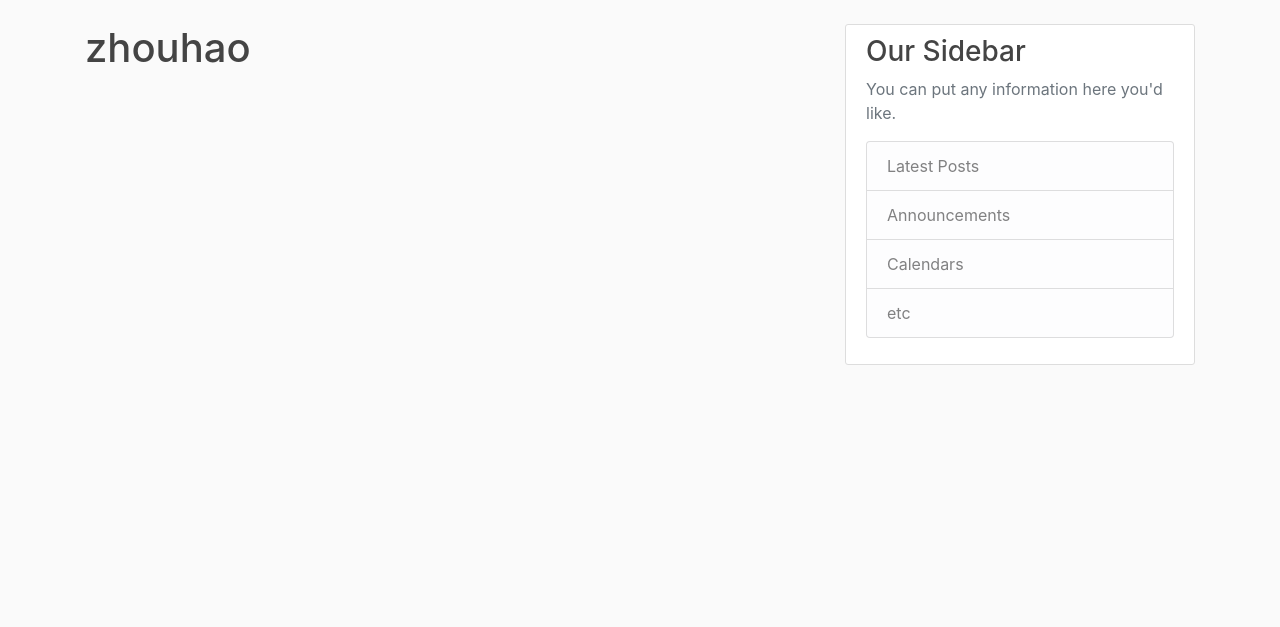
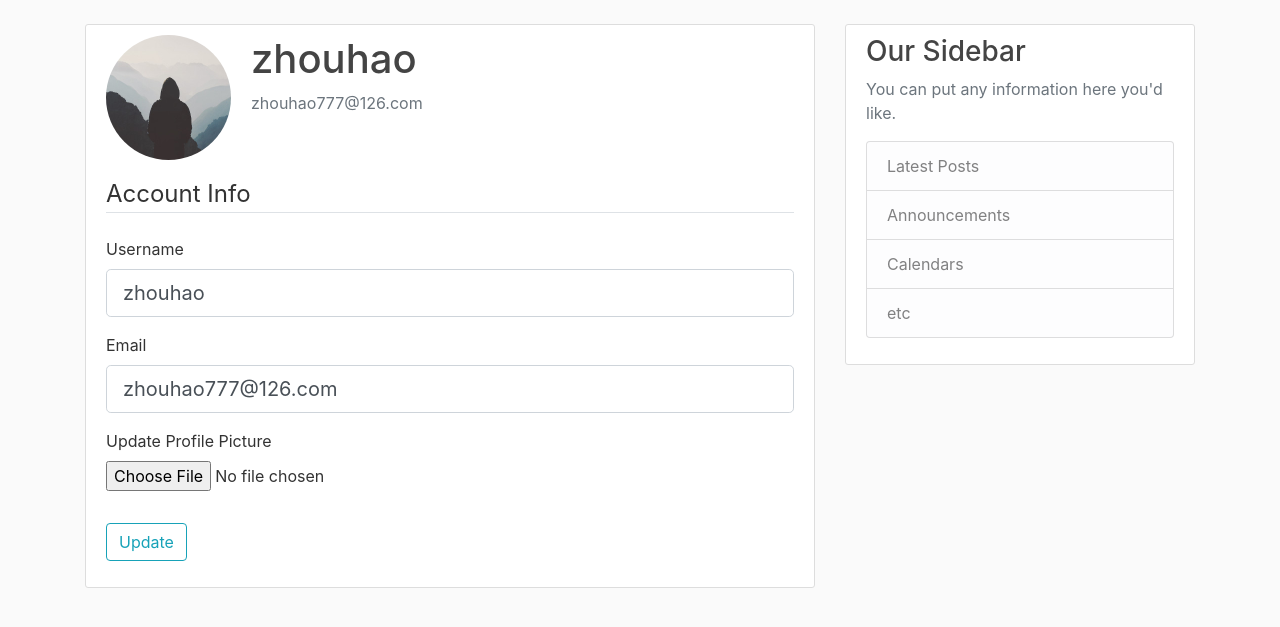
Before and after one commit to zhouhao777/flask_blog_project, a Flask app: page /account in a window 1280 px wide. Shown: the part 56-683 px from the top of the page. Run offline with Flask 2, Linux system fonts and the light colour scheme; a user stored in the database is signed in; some libraries are stand-ins or nearby versions.

Commit message:
update account profile

```diff
--- a/flaskblog/forms.py
+++ b/flaskblog/forms.py
@@ -1,4 +1,6 @@
 from flask_wtf import FlaskForm
+from flask_wtf.file import FileField, FileAllowed
+from flask_login import current_user
 from wtforms import StringField, PasswordField, SubmitField, BooleanField, TextAreaField
 from wtforms.validators import  DataRequired, Length, Email, EqualTo, ValidationError
 from flaskblog.models import User
@@ -20,8 +22,8 @@ class RegistrationForm(FlaskForm):
         if user:
             raise ValidationError('That username is taken. Please choose a different one')
 
-    def validate_email(self, username):
-        user = User.query.filter_by(username=username.data).first()
+    def validate_email(self, email):
+        user = User.query.filter_by(email=email.data).first()
         if user:
             raise ValidationError('That email is taken. Please choose a different one')
 
@@ -33,6 +35,29 @@ class LoginForm(FlaskForm):
     remember = BooleanField('Remember Me')
     submit = SubmitField('Login')
 
+
+class UpdateAccountForm(FlaskForm):
+    username = StringField('Username',
+                           validators=[DataRequired(), Length(min=2, max=20)])
+    email = StringField('Email',
+                        validators=[DataRequired(), Email()])
+    picture = FileField('Update Profile Picture', validators=[FileAllowed(['jpg','png'])])
+    submit = SubmitField('Update')
+
+    def validate_username(self, username):
+        if username.data != current_user.username:
+            user = User.query.filter_by(username=username.data).first()
+            if user:
+                raise ValidationError('That username is taken. Please choose a different one')
+
+    def validate_email(self, email):
+        if email.data != current_user.email:
+            user = User.query.filter_by(email=email.data).first()
+            if user:
+                raise ValidationError('That email is taken. Please choose a different one')
+
+
+
 class PostForm(FlaskForm):
     title = StringField('Title', validators=[DataRequired()])
     content = TextAreaField('Content', validators=[DataRequired()])
--- a/flaskblog/routes.py
+++ b/flaskblog/routes.py
@@ -1,6 +1,9 @@
+import os
+import secrets
+from PIL import Image
 from flask import render_template, flash, redirect, url_for, request, abort
 from flaskblog import app,db, bcrypt
-from flaskblog.forms import RegistrationForm, LoginForm, PostForm
+from flaskblog.forms import RegistrationForm, LoginForm, UpdateAccountForm, PostForm
 from flaskblog.models import User, Post
 from flask_login import login_user, current_user, logout_user, login_required
 
@@ -55,10 +58,39 @@ def logout():
     return redirect(url_for('home'))
 
 
-@app.route("/account")
+def save_picture(form_picture):
+    random_hex = secrets.token_hex(8)
+    _, f_ext = os.path.splitext(form_picture.filename)
+    picture_fn = random_hex + f_ext
+    picture_path = os.path.join(app.root_path, 'static/profile_pics', picture_fn)
+
+    output_size = (125,125)
+    i = Image.open(form_picture)
+    i.thumbnail(output_size)
+    i.save(picture_path)
+
+    return picture_fn
+
+
+@app.route("/account", methods=['GET', 'POST'])
 @login_required
 def account():
-    return render_template('account.html', title='Account')
+    form = UpdateAccountForm()
+    if form.validate_on_submit():
+        if form.picture.data:
+            picture_file = save_picture(form.picture.data)
+            current_user.image_file = picture_file
+        current_user.username = form.username.data
+        current_user.email = form.email.data
+        db.session.commit()
+        flash('Your account has been updated!', 'success')
+        return redirect(url_for('account'))
+    elif request.method == 'GET':
+        form.username.data = current_user.username
+        form.email.data = current_user.email
+    image_file = url_for('static', filename='profile_pics/' + current_user.image_file)
+    return render_template('account.html', title='Account',
+                           image_file=image_file, form=form)
 
 
 @app.route("/post/new", methods=['GET', 'POST'])
--- a/flaskblog/templates/account.html
+++ b/flaskblog/templates/account.html
@@ -1,4 +1,57 @@
 {% extends "layout.html" %}
 {% block content %}
-    <h1>{{ current_user.username }}</h1>
+    <div class="content-section">
+        <div class="media">
+            <img class="rounded-circle account-img" src="{{ image_file }}">
+            <div class="media-body">
+              <h2 class="account-heading">{{ current_user.username }}</h2>
+              <p class="text-secondary">{{ current_user.email }}</p>
+            </div>
+        </div>
+
+    <form method="POST" action="" enctype="multipart/form-data">
+        {{ form.hidden_tag() }}
+        <fieldset class="form-group">
+            <legend class="border-bottom mb-4">Account Info</legend>
+            <div class="form-group">
+                {{ form.username.label(class="form-control-label") }}
+                {% if form.username.errors %}
+                    {{ form.username(class="form-control form-control-lg is-invalid") }}
+                    <div class="invalid-feedback">
+                        {% for error in form.username.errors %}
+                            <span>{{ error }}</span>
+                        {% endfor %}
+                    </div>
+                {% else %}
+                    {{ form.username(class="form-control form-control-lg") }}
+                {% endif %}
+            </div>
+            <div class="form-group">
+                {{ form.email.label(class="form-control-label") }}
+                {% if form.email.errors %}
+                    {{ form.email(class="form-control form-control-lg is-invalid") }}
+                    <div class="invalid-feedback">
+                        {% for error in form.email.errors %}
+                            <span>{{ error }}</span>
+                        {% endfor %}
+                    </div>
+                {% else %}
+                    {{ form.email(class="form-control form-control-lg") }}
+                {% endif %}
+            </div>
+            <div class="form-group">
+                {{ form.picture.label() }}
+                {{ form.picture(class="form-control-file") }}
+                {% if form.picture.errors %}
+                    {% for error in form.picture.errors %}
+                        <span class="text-danger">{{ error }}</span></br>
+                    {% endfor %}
+                {% endif %}
+            </div>
+        </fieldset>
+        <div class="form-group">
+            {{ form.submit(class="btn btn-outline-info") }}
+        </div>
+    </form>
+    </div>
 {% endblock content %}
```
Also changed, not shown: flaskblog/site.db, flaskblog/static/profile_pics/37003c65c35e99ac.jpg (added), flaskblog/static/profile_pics/9541d5538e893a12.jpg (added), flaskblog/static/profile_pics/default.jpg (added).
